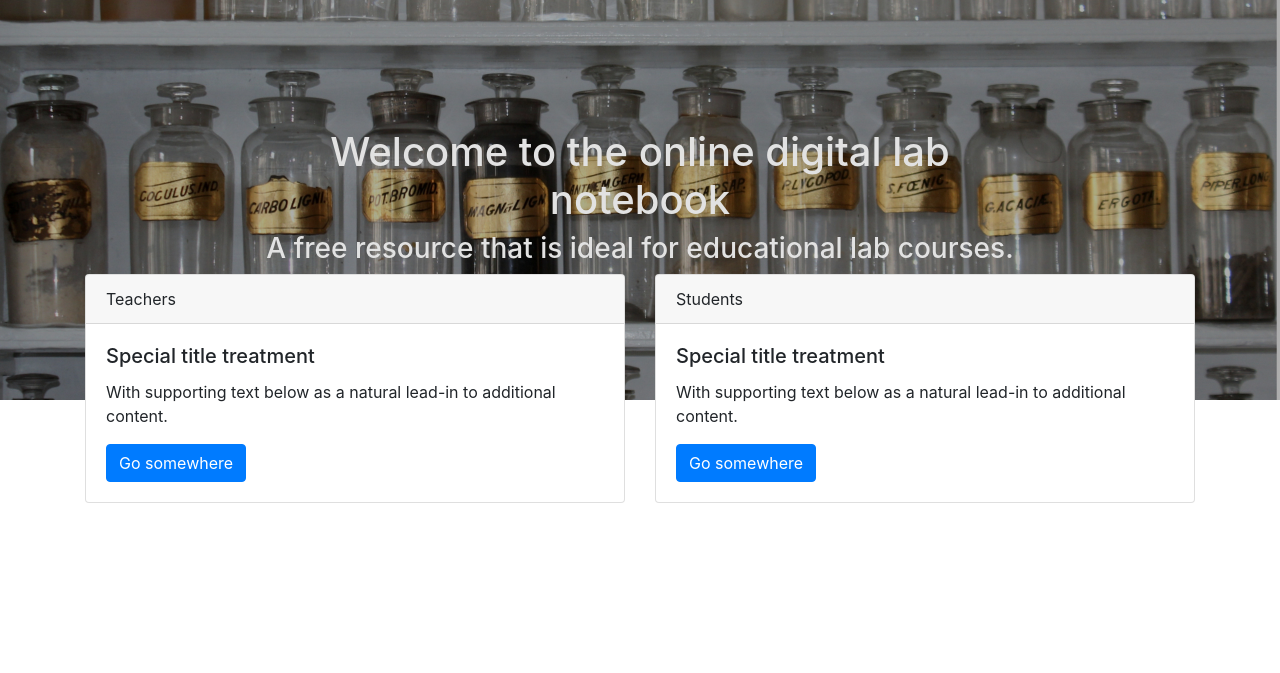
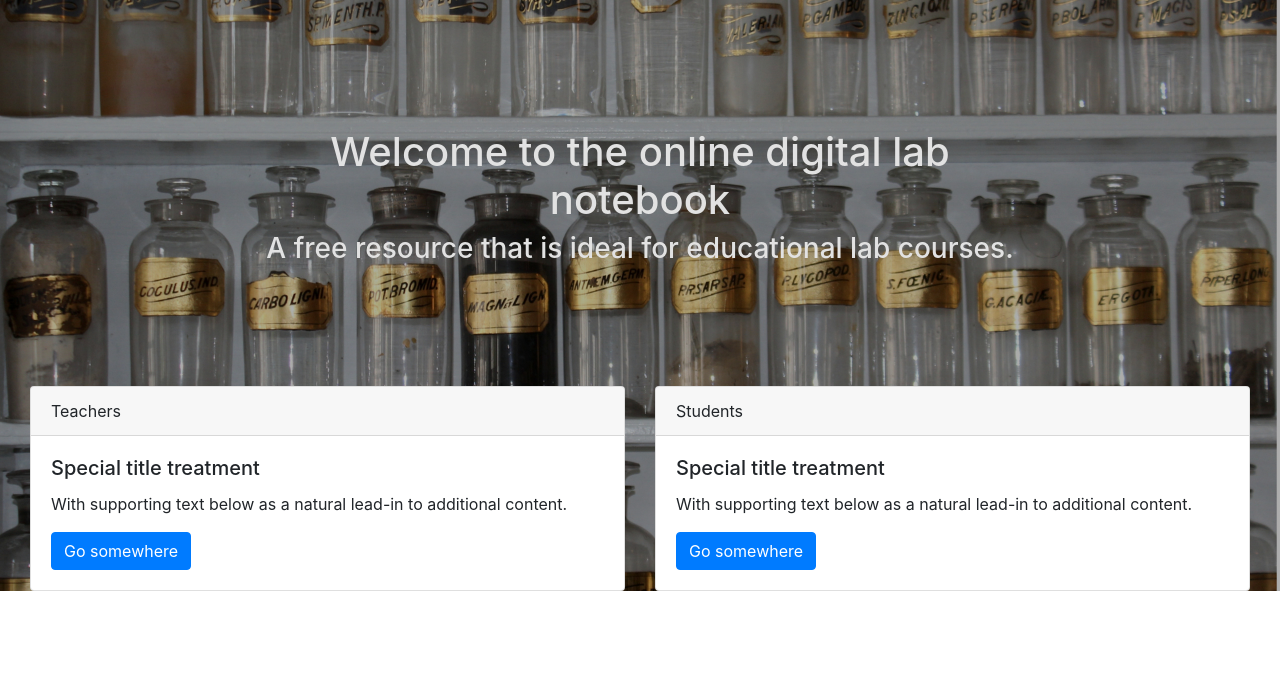
Before and after one commit to adbasner/digital_lab_notebook, a Rails app: page / in a window 1280 px wide. Shown: the part 56-729 px from the top of the page. Run offline with Rails 7, Linux system fonts and the light colour scheme; some libraries are stand-ins or nearby versions.

Commit message:
add front page cards

```diff
--- a/public/index.css
+++ b/public/index.css
@@ -10,7 +10,7 @@ body {
   /*height: 6vh;*/
 }
 .bg {
-  height: 50vh;
+  height: 100%;
   position: relative;
   background-image: url('images/jar.jpg');
   background-size: cover;
@@ -29,7 +29,13 @@ body {
 .home-page-row {
   /*position: absolute;*/
   /*top: 35vh;*/
-  /*margin-top: 160px;*/
+  margin: 100px auto;
+
+
+}
+
+.card {
+    margin-top: 20px;
 }
 
 
--- a/public/index.html
+++ b/public/index.html
@@ -81,10 +81,10 @@ Authentication
       <h1>{{ message1 }}</h1>
       <h3>{{ message2 }}</h3>
     </div>
-    <div class="container">
+    <div class="container-fluid">
 
       <div class="row home-page-row">
-        <div class="col-6" >
+        <div class="col-md-6" >
           <div class="card">
             <div class="card-header">
               Teachers
@@ -96,7 +96,7 @@ Authentication
             </div>
           </div>
         </div>
-        <div class="col-6" >
+        <div class="col-md-6" >
           <div class="card">
             <div class="card-header">
               Students
```
